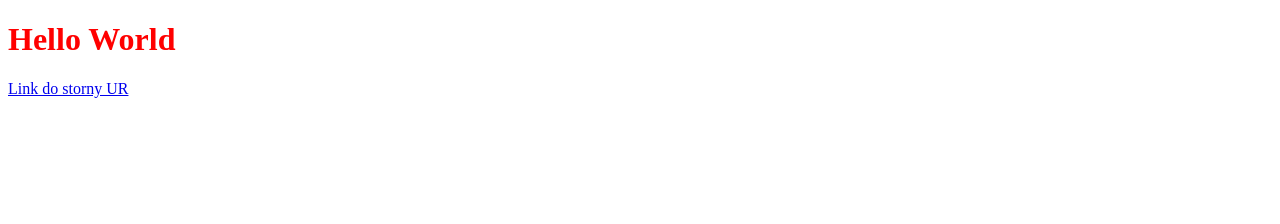
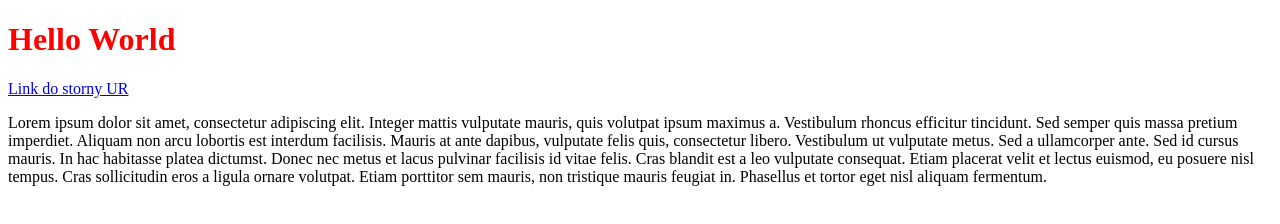
Before and after one commit to LynxLynxx/InzOprLab3, a plain HTML site: page index.html in a window 1280 px wide. Drawn offline with Linux system fonts and the light colour scheme.

Commit message:
Add new paragrph

```diff
--- a/index.html
+++ b/index.html
@@ -8,5 +8,6 @@
   <body>
     <h1>Hello World</h1>
     <a href="www.ur.edu.pl">Link do storny UR</a>
+    <p>Lorem ipsum dolor sit amet, consectetur adipiscing elit. Integer mattis vulputate mauris, quis volutpat ipsum maximus a. Vestibulum rhoncus efficitur tincidunt. Sed semper quis massa pretium imperdiet. Aliquam non arcu lobortis est interdum facilisis. Mauris at ante dapibus, vulputate felis quis, consectetur libero. Vestibulum ut vulputate metus. Sed a ullamcorper ante. Sed id cursus mauris. In hac habitasse platea dictumst. Donec nec metus et lacus pulvinar facilisis id vitae felis. Cras blandit est a leo vulputate consequat. Etiam placerat velit et lectus euismod, eu posuere nisl tempus. Cras sollicitudin eros a ligula ornare volutpat. Etiam porttitor sem mauris, non tristique mauris feugiat in. Phasellus et tortor eget nisl aliquam fermentum.</p>
   </body>
 </html>
```
